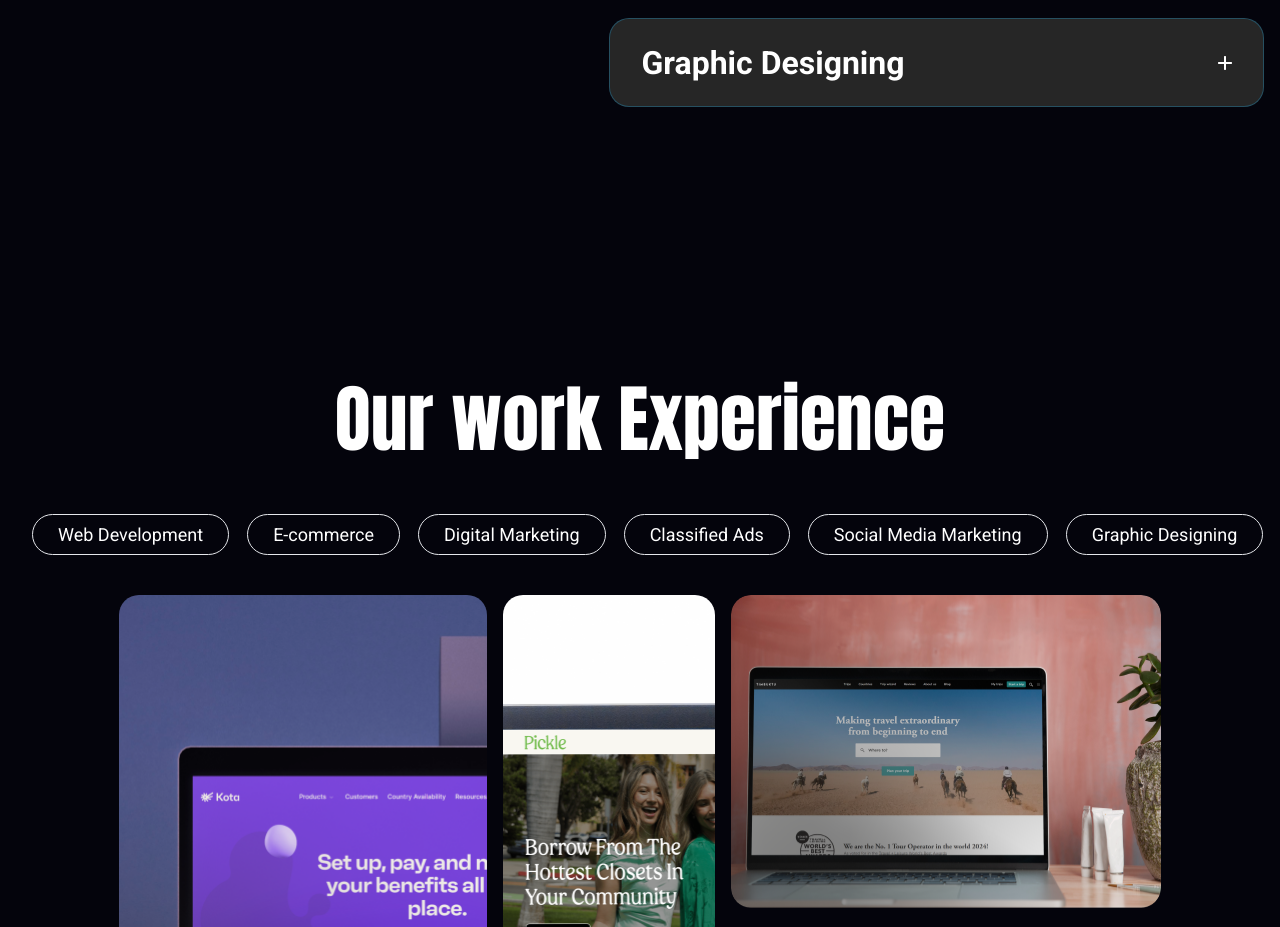
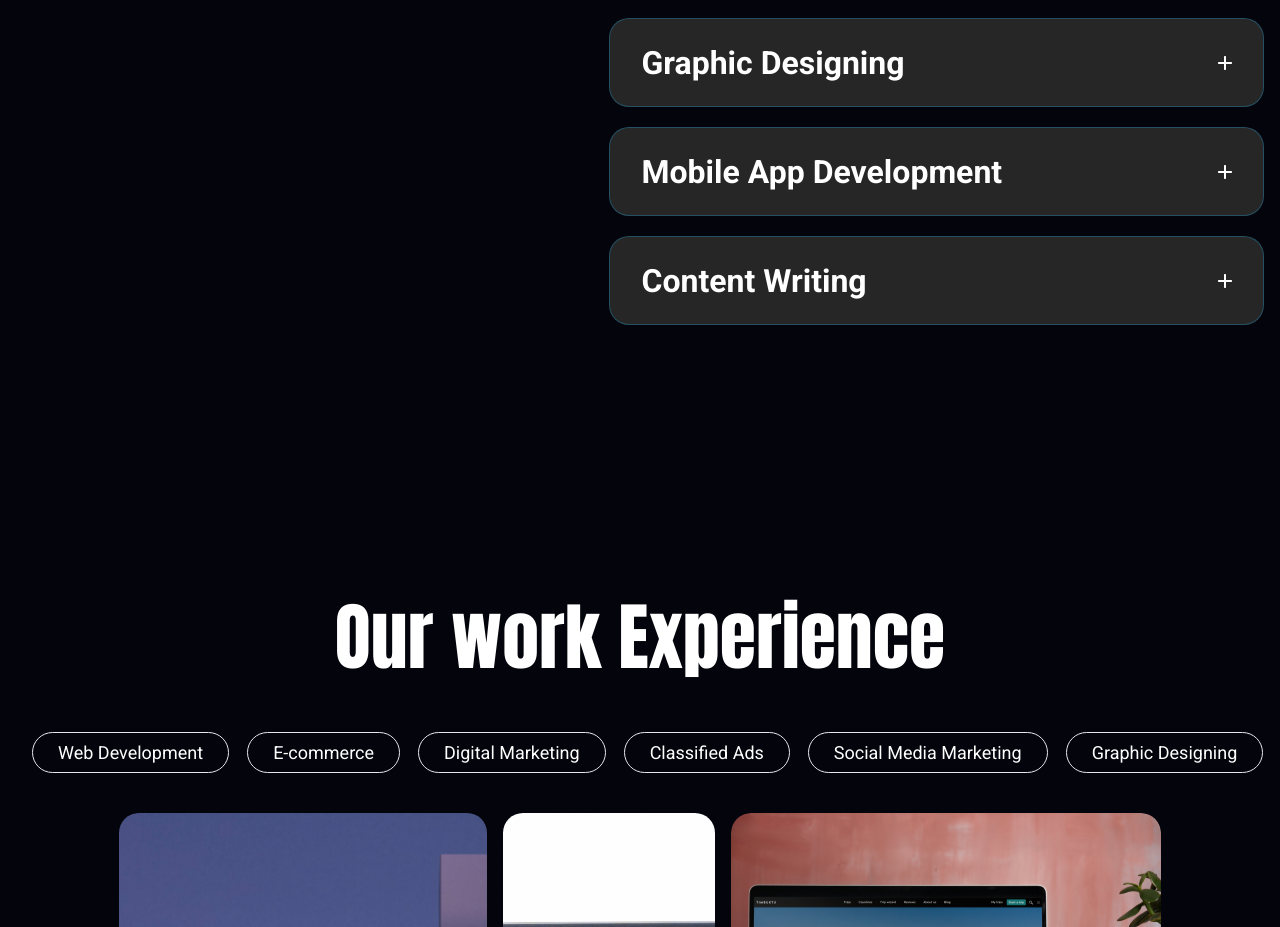
Before and after one commit to ikroo721/Alexa-Solution, a React (Vite) app: page / in a window 1280 px wide. Shown: the part 1610-2537 px from the top of the page. Built offline with nearby package versions, Linux system fonts and the light colour scheme.

Commit message:
first commit

```diff
--- a/src/Components/AccordianPage.jsx
+++ b/src/Components/AccordianPage.jsx
@@ -64,6 +64,26 @@ const AccordianPage = () => {
               </>
             ),
           },
+          {
+            id: 7,
+            heading: "Mobile App Development",
+            content: (
+              <>
+               <p className='text-[18px]'>We craft exceptional mobile applications that are not only visually striking but also uniquely innovative, designed to deliver your brand's message with precision and impact. Our development approach ensures that every app is a perfect blend of functionality and creativity, tailored to provide an engaging and seamless user experience.
+
+</p>
+              </>
+            ),
+          },
+          {
+            id: 8,
+            heading: "Content Writing",
+            content: (
+              <>
+               <p className='text-[18px]'>We produce compelling content that captivates and informs, designed to resonate with your audience and amplify your brand’s message. Our writing is meticulously crafted to be both engaging and impactful, ensuring that your content stands out with creativity and clarity, tailored to meet your specific needs and objectives.</p>
+              </>
+            ),
+          },
       ];
   return (
     <div id="accordian" className='min-h-[10vh] w-full  !z-[99] px-12 flex  mb-[20vw]'>
```
